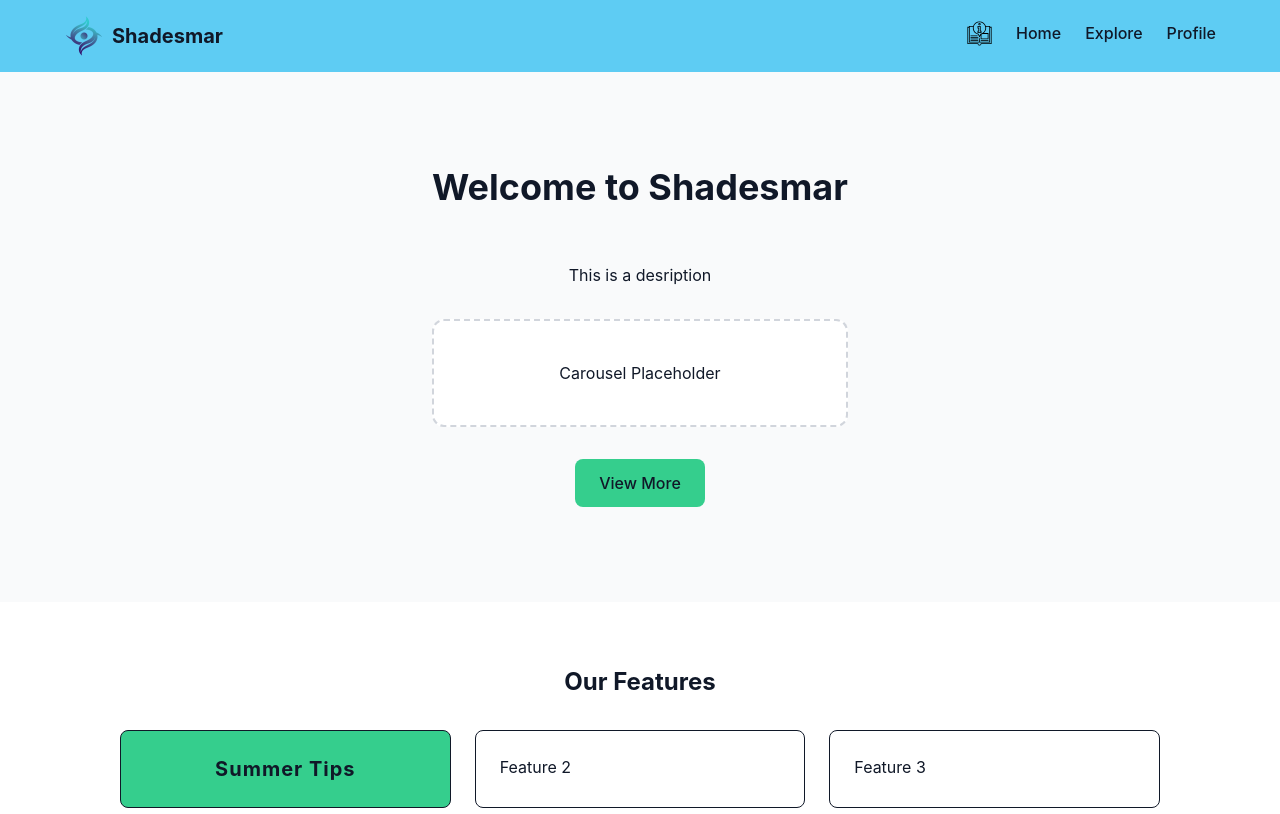
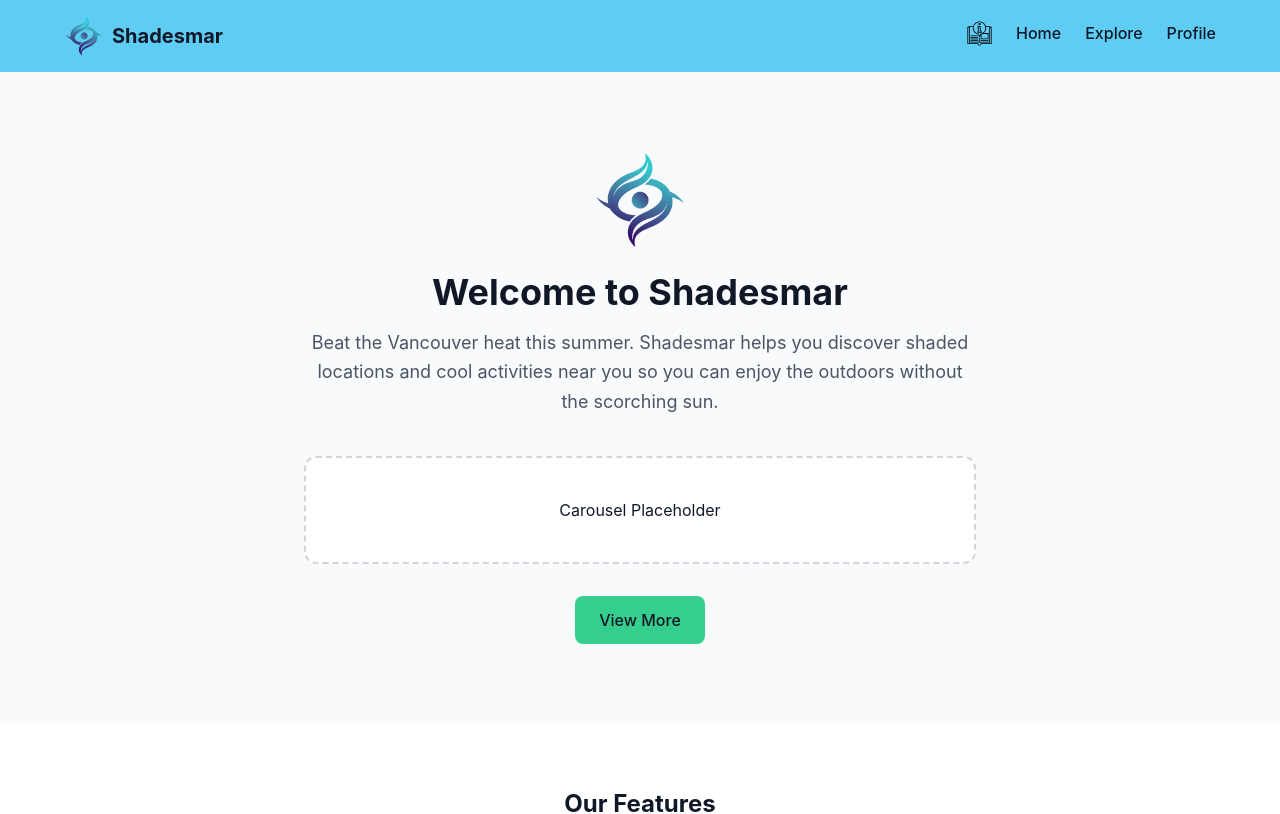
Before and after one commit to gboyal-bm/2800-202610-DTC03, a React (Vite) app in the folder shadesmar/: page /#/ in a window 1280 px wide. Shown: the top 814 px of the page. Built offline with nearby package versions, Linux system fonts and the light colour scheme; no server answers; the HTML template or start-up script is replaced by a standard one.

Commit message:
Adds description to home page

```diff
--- a/shadesmar/src/Pages/home.tsx
+++ b/shadesmar/src/Pages/home.tsx
@@ -1,6 +1,6 @@
 import {Link} from "react-router-dom";
-
 import {useEffect} from "react";
+import logo from "../assets/shadesmar-logo-medium.png";
 //import { homeTour } from "../Components/tours"; disabled for ease of developement
 
 export function Home() {
@@ -21,11 +21,20 @@ export function Home() {
                 className="flex-1 flex items-center justify-center px-6 py-20"
             >
                 <div className="text-center max-w-2xl">
-                    <p className="text-4xl font-bold mb-4 pb-10">
+                    <img
+                        src={logo}
+                        alt="Shadesmar"
+                        className="h-24 w-24 mx-auto mb-6"
+                    />
+                    <p className="text-4xl font-bold mb-4">
                         Welcome to Shadesmar
                     </p>
 
-                    <p className="mb-8">This is a desription</p>
+                    <p className="text-lg text-gray-600 mb-10 leading-relaxed">
+                        Beat the Vancouver heat this summer. Shadesmar helps you discover
+                        shaded locations and cool activities near you so you
+                        can enjoy the outdoors without the scorching sun.
+                    </p>
 
                     {/* Carousel placeholder */}
                     <div
```
